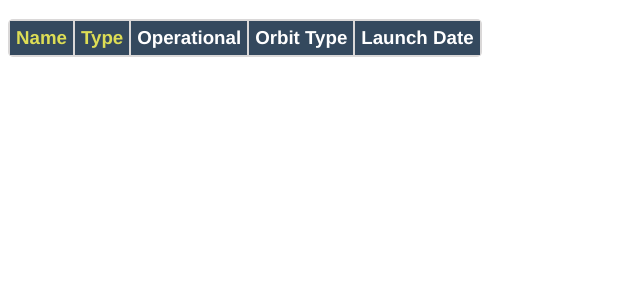
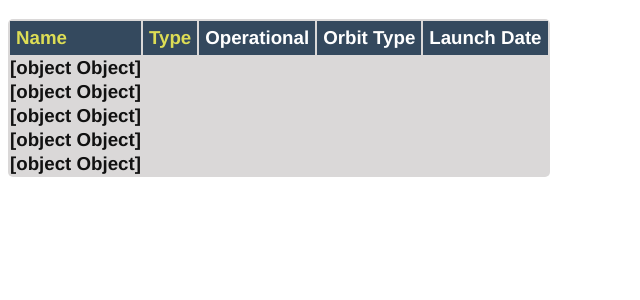
Before and after one commit to ectrox/orbit-report, an Angular app: page / in a window 1280 px wide. Shown: the top 300 px of the page, without its empty margins (0-640 px from the left). Built offline with nearby package versions, Linux system fonts and the light colour scheme.

Commit message:
found spelling error, ngFor loop working & object showing up

```diff
--- a/src/app/orbit-list/orbit-list.component.html
+++ b/src/app/orbit-list/orbit-list.component.html
@@ -7,6 +7,6 @@
             <th>Orbit Type</th>
             <th>Launch Date</th>
         </tr>
-        <tr *ngFor="let satellite of sattelites"></tr>
+        <tr *ngFor="let satellite of satellites">{{satellite}}</tr>
     </table>
 </h3>
```
